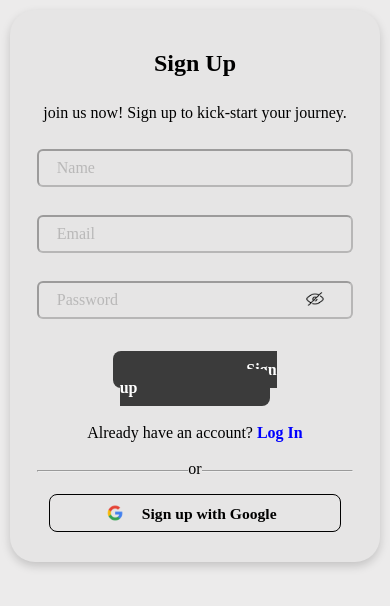
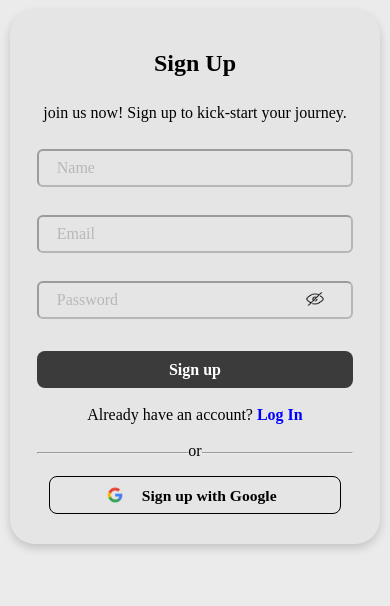
Before and after one commit to Mathiasheartman/Five, a plain HTML site: page index.html in a window 390 px wide. Drawn offline with Linux system fonts and the light colour scheme.

Commit message:
Update style.css

```diff
--- a/stylesheet/style.css
+++ b/stylesheet/style.css
@@ -145,7 +145,7 @@ input:user-valid + .password{
         gap: 5px;
     }
     .sign-up{
-        padding-inline: 42%;
+        padding-inline: 41.7%;
     }
     .google{
         border: 1px solid black;
```
